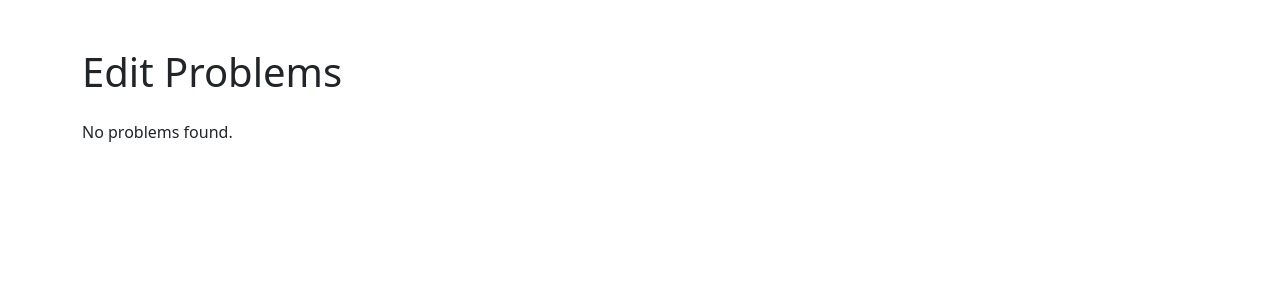
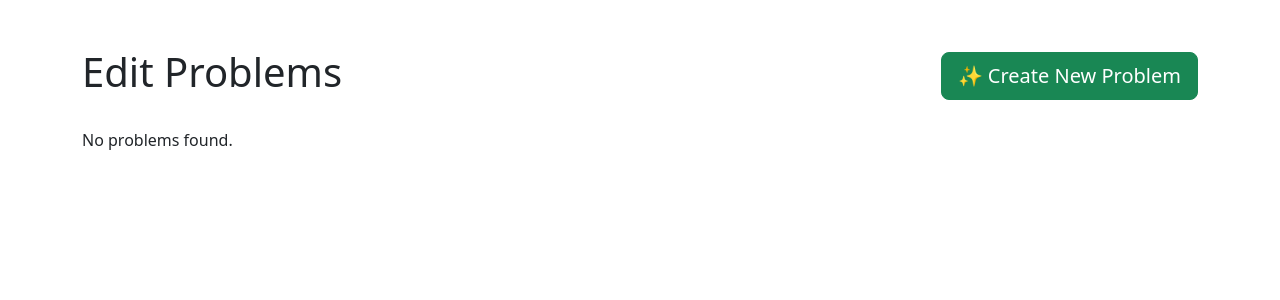
Before and after one commit to Jen77776/AI-Stats-book, a Flask app: page /edit-problems in a window 1280 px wide. Shown: the top 300 px of the page. Run offline with Flask 3, Linux system fonts and the light colour scheme; a user stored in the database is signed in; data that the repository does not hold is empty; some libraries are stand-ins or nearby versions.

Commit message:
create create_page

```diff
--- a/flask-ai-feedback/templates/edit_problems.html
+++ b/flask-ai-feedback/templates/edit_problems.html
@@ -15,7 +15,12 @@
 </head>
 <body>
     <div class="container mt-5">
-        <h1 class="mb-4">Edit Problems</h1>
+        <div class="d-flex justify-content-between align-items-center mb-4">
+            <h1>Edit Problems</h1>
+            <button class="btn btn-success btn-lg" data-bs-toggle="modal" data-bs-target="#createModal">
+            ✨ Create New Problem
+            </button>
+        </div>
         <div id="problems-container" class="row">
             </div>
     </div>
@@ -56,6 +61,40 @@
             </div>
         </div>
     </div>
+    <div class="modal fade" id="createModal" tabindex="-1" aria-labelledby="createModalLabel" aria-hidden="true">
+    <div class="modal-dialog modal-lg">
+        <div class="modal-content">
+            <div class="modal-header">
+                <h5 class="modal-title" id="createModalLabel">Create a New Problem</h5>
+                <button type="button" class="btn-close" data-bs-dismiss="modal" aria-label="Close"></button>
+            </div>
+            <div class="modal-body">
+                <form id="create-question-form">
+                    <div class="mb-3">
+                        <label for="create-title" class="form-label">Question Title:</label>
+                        <input type="text" class="form-control" id="create-title" name="title" required>
+                    </div>
+                    <div class="mb-3">
+                        <label for="create-question-text" class="form-label">Question Text (What students see):</label>
+                        <textarea class="form-control" id="create-question-text" name="question_text" rows="5" required></textarea>
+                    </div>
+                    <div class="mb-3">
+                        <label for="create-ai-prompt" class="form-label">AI Grading Instructions (The rubric for the AI):</label>
+                        <textarea class="form-control" id="create-ai-prompt" name="ai_prompt" rows="8" required></textarea>
+                    </div>
+                    <div class="mb-3">
+                        <label for="create-image" class="form-label">Image (Optional):</label>
+                        <input class="form-control" type="file" id="create-image" name="image" accept="image/*">
+                    </div>
+                </form>
+            </div>
+            <div class="modal-footer">
+                <button type="button" class="btn btn-secondary" data-bs-dismiss="modal">Close</button>
+                <button type="submit" class="btn btn-primary" form="create-question-form">Create Question</button>
+            </div>
+        </div>
+    </div>
+</div>
 
     <script src="https://cdn.jsdelivr.net/npm/bootstrap@5.3.2/dist/js/bootstrap.bundle.min.js"></script>
 
@@ -170,6 +209,41 @@
         }
     }
 }
+const createForm = document.getElementById('create-question-form');
+const createModal = new bootstrap.Modal(document.getElementById('createModal'));
+
+createForm.addEventListener('submit', async function(event) {
+    event.preventDefault(); // 阻止表单默认提交
+
+    const formData = new FormData(createForm);
+    const submitButton = document.querySelector('#createModal button[type="submit"]');
+    submitButton.disabled = true;
+    submitButton.textContent = 'Creating...';
+
+    try {
+        const response = await fetch('/api/create-question', {
+            method: 'POST',
+            body: formData
+        });
+
+        const result = await response.json();
+
+        if (response.ok) {
+            alert('🎉 Question created successfully!');
+            createModal.hide();   // 关闭弹窗
+            createForm.reset();   // 重置表单内容
+            fetchProblems();      // 重新加载问题列表，显示新创建的问题
+        } else {
+            alert('Error: ' + result.message);
+        }
+    } catch (error) {
+        console.error('Create error:', error);
+        alert('An unexpected error occurred during creation.');
+    } finally {
+        submitButton.disabled = false;
+        submitButton.textContent = 'Create Question';
+    }
+});
     </script>
 </body>
 </html>
```
